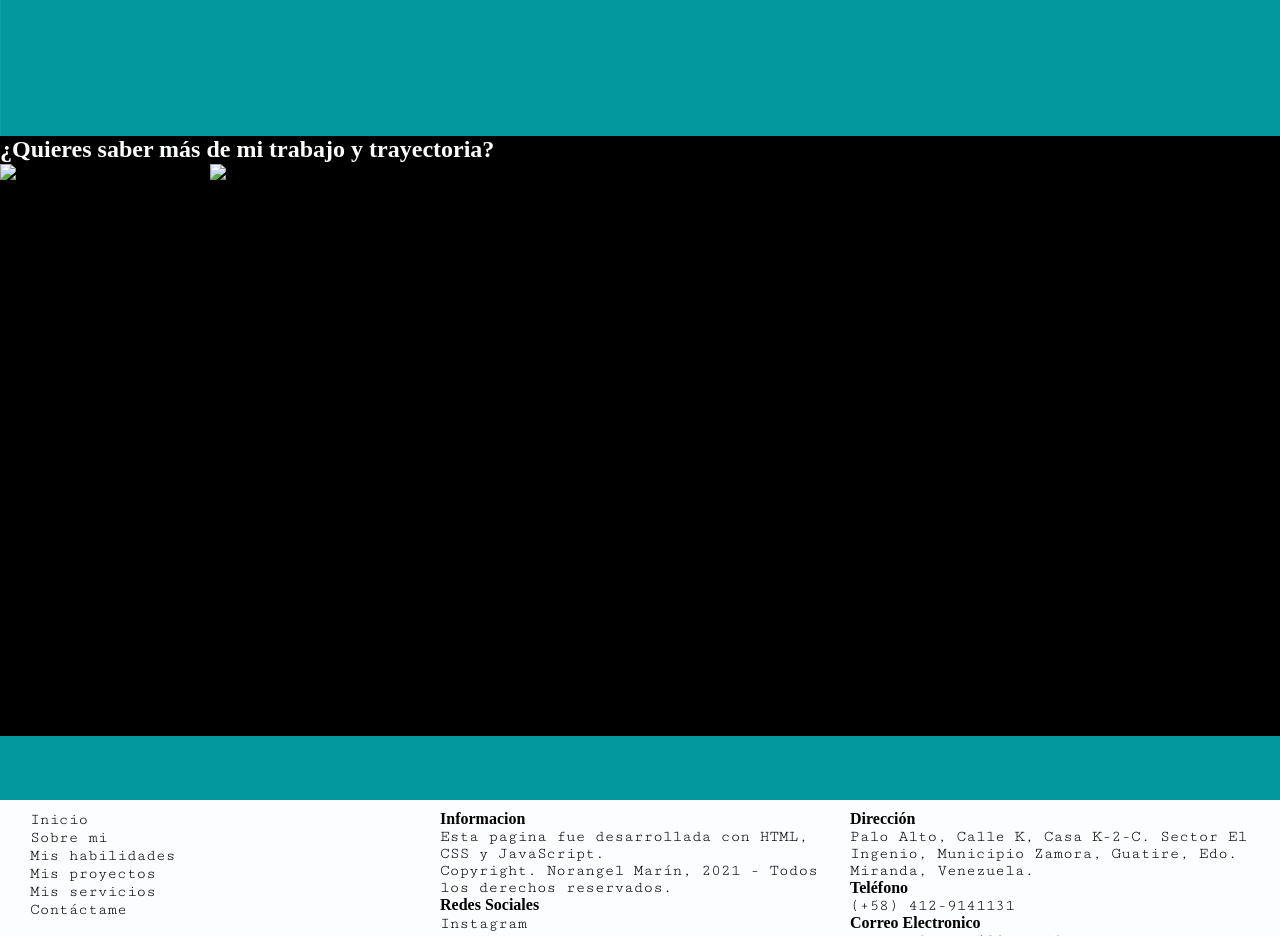
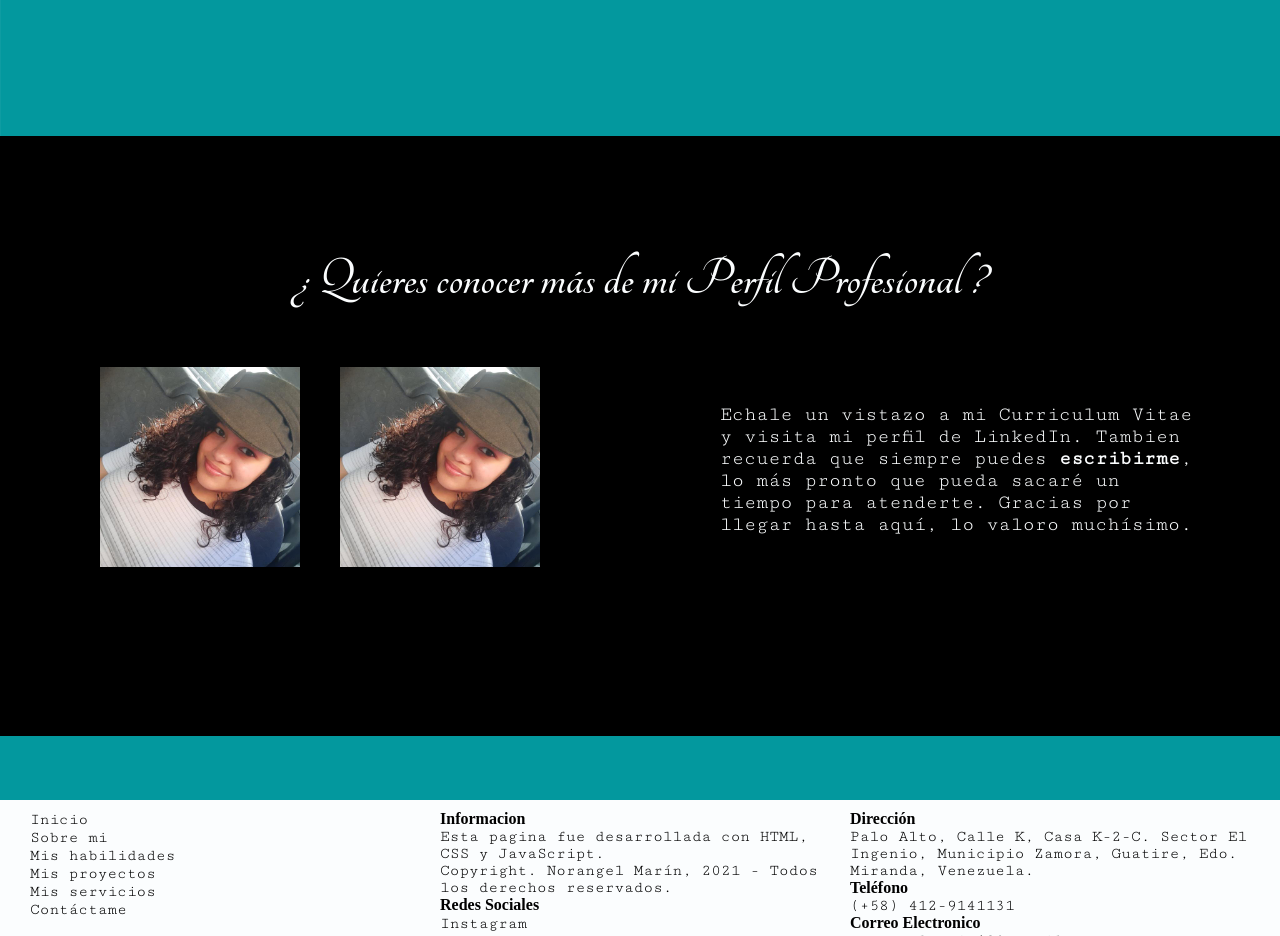
Before and after one commit to NorangelMarin/Portafolios-NM, a plain HTML site: page Sobre mi/sobremi.html in a window 1280 px wide. Shown: the part 1720-2656 px from the top of the page. Drawn offline with Linux system fonts and the light colour scheme.

Commit message:
secc curriculum de sobre mi

```diff
--- a/Sobre mi/sobremi.css
+++ b/Sobre mi/sobremi.css
@@ -137,7 +137,63 @@ section{
 
 #curriculum{
     background-color: var(--negro);
+    display: flex;
+    flex-direction: column;
+    justify-content: center;
+    align-items: center;
+}
+
+#curriculum > h2{
+    margin-top: -10px;
+    padding-bottom: 20px;
+    text-align: center;
     color: var(--blanco);
+    font-size: 55px;
+    font-family: var(--titulos), cursive;
+}
+
+#curriculum > .info{
+    display: flex;
+    justify-content: center;
+    align-items: center;
+}
+
+#curriculum > .info > .izq{
+    display: flex;
+    justify-content: center;
+    align-items: center;
+    width: 50%;
+    padding: 20px;
+}
+
+#curriculum > .info > .der{
+    display: flex;
+    justify-content: center;
+    align-items: center;
+    width: 50%;
+    padding: 20px;
+}
+
+#curriculum > .info > .izq > a > img{
+    width: 200px;
+    height: 200px;
+    margin: 20px;
+}
+
+#curriculum > .info> .der > p{
+    width: 80%;
+    text-align: start;
+    color: var(--blanco);
+    font-family: var(--texto), monospace;
+    font-size: 20px;
+}
+
+#curriculum > .info> .der > p > a{
+    color: var(--blanco);
+    font-family: var(--texto), monospace;
+    font-size: 20px;
+    font-weight: bold;
+    cursor: pointer;
 }
 
 footer{
--- a/Sobre mi/sobremi.html
+++ b/Sobre mi/sobremi.html
@@ -59,15 +59,20 @@
         </div>
     </section>
     <section id="curriculum">
-        <h2>¿Quieres saber más de mi trabajo y trayectoria?</h2>
-        <a href="#" target="_blanck">
-            <img src="#" alt="Curriculum">
-        </a>
-        <a href="#" target="_blanck">
-            LinkedIn
-            <img src="#" alt="LinkedIn">
-        </a>
-        <p>Echale un vistazo a mi curriculum y no te olvides de visitar mi perfil de LinkedIn. Tambien recuerda que siempre puedes <a href="../Contacto/contacto.html">escribirme</a>, lo más pronto que pueda sacaré un tiempo para atenderte. Gracias por llegar hasta aquí, lo valoro muchísimo.</p>
+        <h2>¿ Quieres conocer más de mi Perfil Profesional ?</h2>
+        <div class="info">
+            <div class="izq">
+                <a href="#" target="_blanck">
+                    <img src="../img/foto.jpeg" alt="Curriculum">
+                </a>
+                <a href="#" target="_blanck">
+                    <img src="../img/foto.jpeg" alt="LinkedIn">
+                </a>
+            </div>
+            <div class="der">
+                <p>Echale un vistazo a mi Curriculum Vitae y visita mi perfil de LinkedIn. Tambien recuerda que siempre puedes <a href="../Contacto/contacto.html">escribirme</a>, lo más pronto que pueda sacaré un tiempo para atenderte. Gracias por llegar hasta aquí, lo valoro muchísimo.</p>
+            </div>
+        </div>
     </section>
     <footer>
         <div class="separacion"></div>
```
